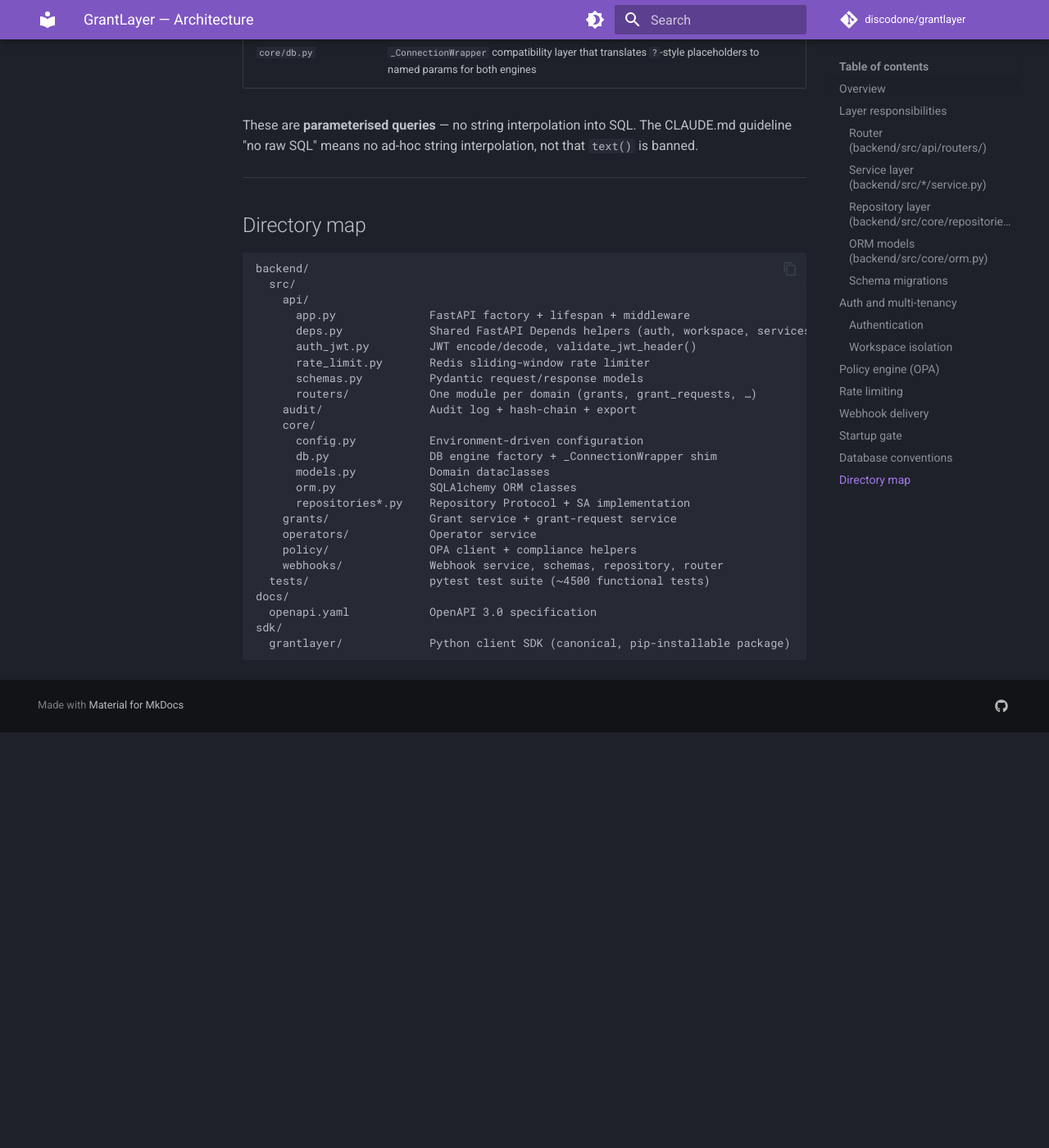
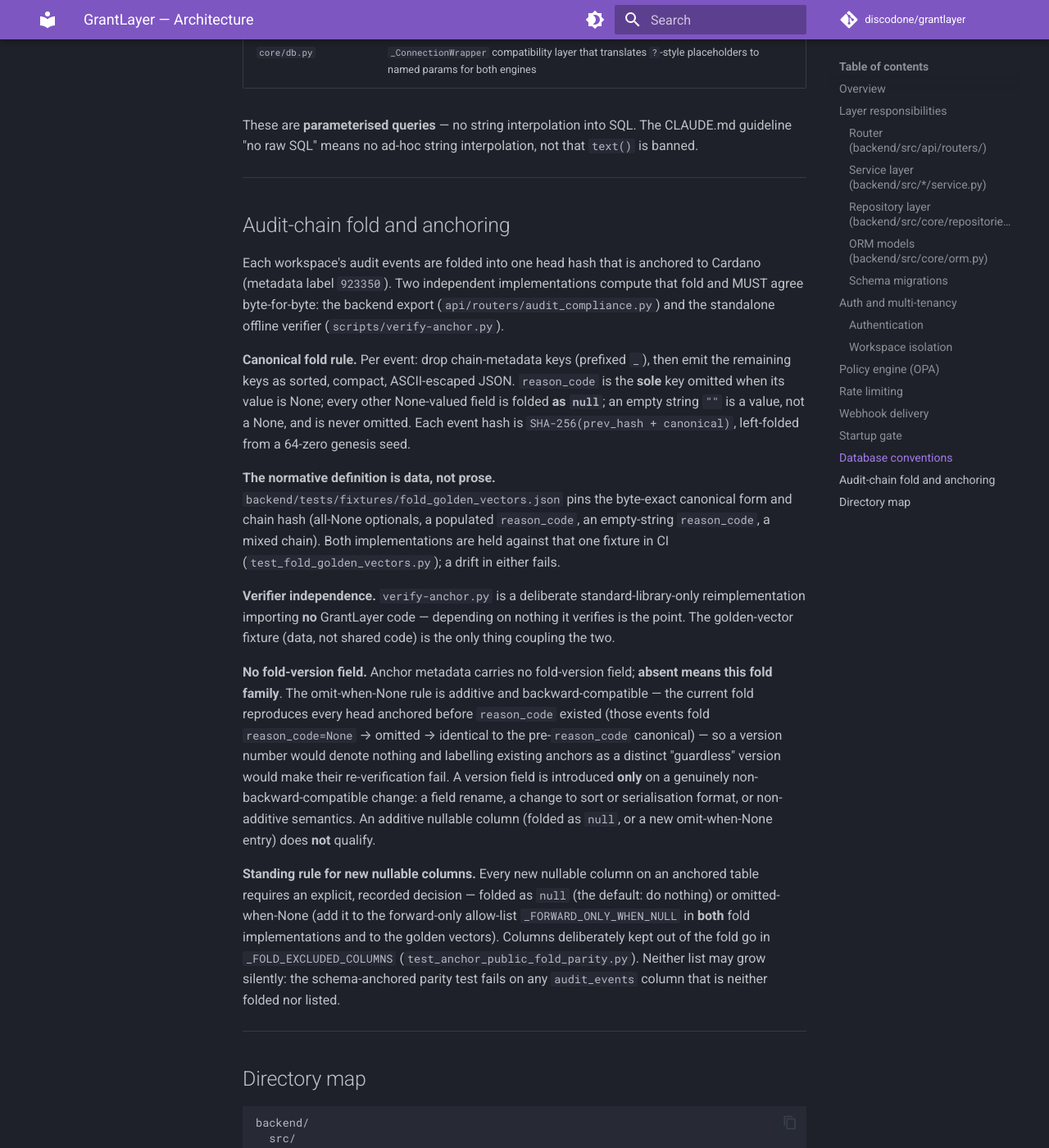
Before and after one commit to discodone/grantlayer, an MkDocs documentation site: the page built from docs/architecture.md, in a window 1280 px wide and 1400 px high, scrolled down 4449 px. Shown: the whole window at 82% size. Built offline with MkDocs 1.6.1 and Material for MkDocs 9.7.7, drawn with Linux system fonts in a browser that asks for light colours; comment, search, counter and statistics services are not loaded; before the commit the page ends 5342 px from its top, so only the background shows below that.

Commit message:
test(anchor): golden fold vectors as the durable cross-implementation fixture + doc
Two independent fold implementations (backend _entry_canonical and the standalone
verifier) drift unless something holds them against each other. Adds one data-only
fixture (fold_golden_vectors.json: raw entries -> expected canonical + chain hash;
all-None optionals, a populated reason_code, an empty-string reason_code, a mixed
chain) run through two test entry points — backend and verifier — so a drift in
either direction fails. The fixture is the only coupling between the two.

Records the fold rule normatively in docs/architecture.md: the canonical form, the
golden fixture as its byte-exact definition, the verifier's independence, why
anchor metadata (label 923350) carries no fold-version field (the additive
omit-when-None rule is backward-compatible; a version would denote nothing and a
"guardless v1" would break re-verification of existing anchors), and the standing
rule that every new nullable column needs a recorded fold decision in
_FORWARD_ONLY_WHEN_NULL or _FOLD_EXCLUDED_COLUMNS — neither list grows silently.

Co-Authored-By: Claude Opus 4.8 (1M context) <noreply@anthropic.com>

````diff
--- a/docs/architecture.md
+++ b/docs/architecture.md
@@ -181,6 +181,54 @@ that `text()` is banned.
 
 ---
 
+## Audit-chain fold and anchoring
+
+Each workspace's audit events are folded into one head hash that is anchored to
+Cardano (metadata label `923350`). Two independent implementations compute that
+fold and MUST agree byte-for-byte: the backend export
+(`api/routers/audit_compliance.py`) and the standalone offline verifier
+(`scripts/verify-anchor.py`).
+
+**Canonical fold rule.** Per event: drop chain-metadata keys (prefixed `_`), then
+emit the remaining keys as sorted, compact, ASCII-escaped JSON. `reason_code` is
+the **sole** key omitted when its value is None; every other None-valued field is
+folded **as `null`**; an empty string `""` is a value, not a None, and is never
+omitted. Each event hash is `SHA-256(prev_hash + canonical)`, left-folded from a
+64-zero genesis seed.
+
+**The normative definition is data, not prose.**
+`backend/tests/fixtures/fold_golden_vectors.json` pins the byte-exact canonical
+form and chain hash (all-None optionals, a populated `reason_code`, an empty-string
+`reason_code`, a mixed chain). Both implementations are held against that one
+fixture in CI (`test_fold_golden_vectors.py`); a drift in either fails.
+
+**Verifier independence.** `verify-anchor.py` is a deliberate
+standard-library-only reimplementation importing **no** GrantLayer code —
+depending on nothing it verifies is the point. The golden-vector fixture (data,
+not shared code) is the only thing coupling the two.
+
+**No fold-version field.** Anchor metadata carries no fold-version field; **absent
+means this fold family**. The omit-when-None rule is additive and
+backward-compatible — the current fold reproduces every head anchored before
+`reason_code` existed (those events fold `reason_code=None` → omitted → identical
+to the pre-`reason_code` canonical) — so a version number would denote nothing and
+labelling existing anchors as a distinct "guardless" version would make their
+re-verification fail. A version field is introduced **only** on a genuinely
+non-backward-compatible change: a field rename, a change to sort or serialisation
+format, or non-additive semantics. An additive nullable column (folded as `null`,
+or a new omit-when-None entry) does **not** qualify.
+
+**Standing rule for new nullable columns.** Every new nullable column on an
+anchored table requires an explicit, recorded decision — folded as `null` (the
+default: do nothing) or omitted-when-None (add it to the forward-only allow-list
+`_FORWARD_ONLY_WHEN_NULL` in **both** fold implementations and to the golden
+vectors). Columns deliberately kept out of the fold go in `_FOLD_EXCLUDED_COLUMNS`
+(`test_anchor_public_fold_parity.py`). Neither list may grow silently: the
+schema-anchored parity test fails on any `audit_events` column that is neither
+folded nor listed.
+
+---
+
 ## Directory map
 
 ```
````
Also changed, not shown: 2 other files.
